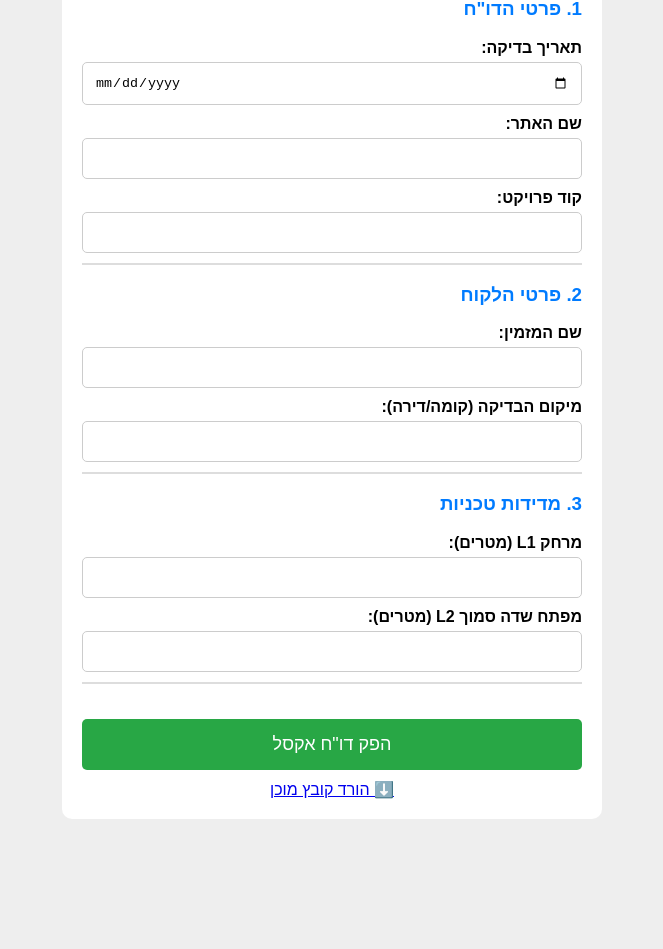
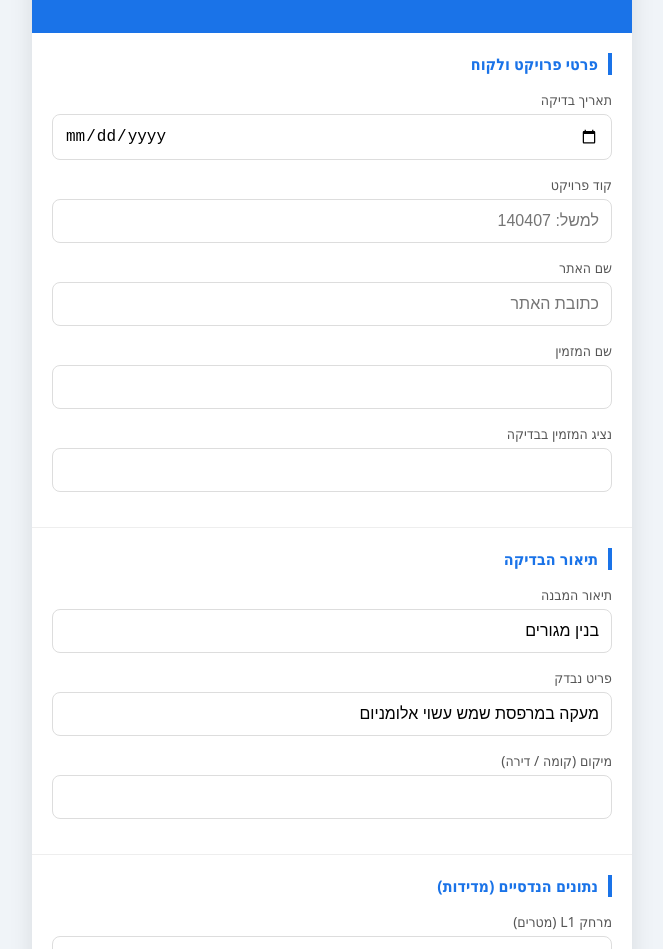
Before and after one commit to amiraharonsystem-cloud/railing-calculator., a website: page public/index.html in a window 1280 px wide. Shown: the part 108-1057 px from the top of the page, without its empty margins (308-971 px from the left). Before the commit the page ends 945 px from the top, so only its background shows below. Drawn offline with Linux system fonts and the light colour scheme.

Commit message:
Update index.html

```diff
--- a/public/index.html
+++ b/public/index.html
@@ -3,74 +3,101 @@
 <head>
     <meta charset="UTF-8">
     <meta name="viewport" content="width=device-width, initial-scale=1.0">
-    <title>מערכת בדיקת מעקה</title>
+    <title>מערכת דוחות מעקה</title>
     <style>
-        body { font-family: sans-serif; background: #eee; padding: 10px; }
-        .card { background: white; padding: 20px; border-radius: 10px; max-width: 500px; margin: auto; }
-        .section { border-bottom: 2px solid #ddd; margin-bottom: 15px; padding-bottom: 10px; }
-        h3 { color: #007bff; }
-        label { display: block; margin: 10px 0 5px; font-weight: bold; }
-        input { width: 100%; padding: 12px; border: 1px solid #ccc; border-radius: 5px; box-sizing: border-box; }
-        button { width: 100%; padding: 15px; background: #28a745; color: white; border: none; font-size: 18px; margin-top: 20px; border-radius: 5px; cursor: pointer; }
+        body { font-family: 'Segoe UI', Tahoma, sans-serif; background: #f0f4f8; margin: 0; padding: 15px; }
+        .app-container { max-width: 600px; margin: auto; background: white; border-radius: 15px; box-shadow: 0 10px 25px rgba(0,0,0,0.1); overflow: hidden; }
+        .header { background: #1a73e8; color: white; padding: 20px; text-align: center; }
+        .section { padding: 20px; border-bottom: 1px solid #eee; }
+        .section-title { font-weight: bold; color: #1a73e8; margin-bottom: 15px; display: block; border-right: 4px solid #1a73e8; padding-right: 10px; }
+        label { display: block; margin-bottom: 5px; font-size: 14px; color: #555; }
+        input, select, textarea { width: 100%; padding: 12px; margin-bottom: 15px; border: 1px solid #ddd; border-radius: 8px; box-sizing: border-box; font-size: 16px; }
+        button { width: 100%; padding: 18px; background: #28a745; color: white; border: none; border-radius: 8px; font-size: 20px; font-weight: bold; cursor: pointer; transition: 0.3s; }
+        button:hover { background: #218838; }
+        .download-area { display: none; text-align: center; padding: 20px; background: #e8f5e9; }
     </style>
 </head>
 <body>
 
-<div class="card">
-    <h2>הזנת דו"ח בדיקת מעקה</h2>
-
-    <div class="section">
-        <h3>1. פרטי הדו"ח</h3>
-        <label>תאריך בדיקה:</label>
-        <input type="date" id="testDate">
-        <label>שם האתר:</label>
-        <input type="text" id="siteName">
-        <label>קוד פרויקט:</label>
-        <input type="text" id="projectId">
+<div class="app-container">
+    <div class="header">
+        <h1>הפקת דו"ח בדיקה</h1>
     </div>
 
     <div class="section">
-        <h3>2. פרטי הלקוח</h3>
-        <label>שם המזמין:</label>
+        <span class="section-title">פרטי פרויקט ולקוח</span>
+        <label>תאריך בדיקה</label>
+        <input type="date" id="testDate">
+        <label>קוד פרויקט</label>
+        <input type="text" id="projectId" placeholder="למשל: 140407">
+        <label>שם האתר</label>
+        <input type="text" id="siteName" placeholder="כתובת האתר">
+        <label>שם המזמין</label>
         <input type="text" id="clientName">
-        <label>מיקום הבדיקה (קומה/דירה):</label>
+        <label>נציג המזמין בבדיקה</label>
+        <input type="text" id="clientRep">
+    </div>
+
+    <div class="section">
+        <span class="section-title">תיאור הבדיקה</span>
+        <label>תיאור המבנה</label>
+        <input type="text" id="structure" value="בנין מגורים">
+        <label>פריט נבדק</label>
+        <input type="text" id="itemDesc" value="מעקה במרפסת שמש עשוי אלומניום">
+        <label>מיקום (קומה / דירה)</label>
         <input type="text" id="location">
     </div>
 
     <div class="section">
-        <h3>3. מדידות טכניות</h3>
-        <label>מרחק L1 (מטרים):</label>
-        <input type="number" step="0.01" id="L1">
-        <label>מפתח שדה סמוך L2 (מטרים):</label>
+        <span class="section-title">נתונים הנדסיים (מדידות)</span>
+        <label>מרחק L1 (מטרים)</label>
+        <input type="number" step="0.01" id="L1" placeholder="המרחק בין הניצבים">
+        <label>מפתח סמוך L2 (מטרים)</label>
         <input type="number" step="0.01" id="L2">
+        <label>מפתח לוח מליא L</label>
+        <input type="text" id="L_fill" value="-">
+        <label>עומס רוח (נ'/מ"ר)</label>
+        <input type="text" id="windLoad">
     </div>
 
-    <button onclick="save()">הפק דו"ח אקסל</button>
-    <a id="dl" href="/download" style="display:none; text-align:center; display:block; margin-top:10px;">⬇️ הורד קובץ מוכן</a>
+    <div class="section">
+        <label>הערות הבודק</label>
+        <textarea id="comments" rows="3"></textarea>
+    </div>
+
+    <div style="padding: 20px;">
+        <button onclick="submitData()">🚀 הפק דו"ח אקסל סופי</button>
+    </div>
+
+    <div id="downloadArea" class="download-area">
+        <p style="color: #2e7d32; font-weight: bold;">הדו"ח נוצר בהצלחה!</p>
+        <a href="/download" style="color: #1a73e8; text-decoration: none; font-size: 18px;">⬇️ לחץ כאן להורדת הקובץ</a>
+    </div>
 </div>
 
 <script>
-    async function save() {
-        const data = {
-            testDate: document.getElementById('testDate').value,
-            siteName: document.getElementById('siteName').value,
-            projectId: document.getElementById('projectId').value,
-            clientName: document.getElementById('clientName').value,
-            location: document.getElementById('location').value,
-            L1: document.getElementById('L1').value,
-            L2: document.getElementById('L2').value
-        };
+    async function submitData() {
+        const fields = ['testDate', 'projectId', 'siteName', 'clientName', 'clientRep', 'structure', 'itemDesc', 'location', 'L1', 'L2', 'L_fill', 'windLoad', 'comments'];
+        const data = {};
+        fields.forEach(f => data[f] = document.getElementById(f).value);
 
+        const btn = document.querySelector('button');
+        btn.innerText = "מעבד...";
+        btn.disabled = true;
+
+        try {
             const res = await fetch('/generate-excel', {
                 method: 'POST',
                 headers: {'Content-Type': 'application/json'},
                 body: JSON.stringify(data)
             });
-
             if(res.ok) {
-            alert("הנתונים הוזנו לאקסל בהצלחה!");
-            document.getElementById('dl').style.display = 'block';
+                document.getElementById('downloadArea').style.display = 'block';
+                window.scrollTo(0, document.body.scrollHeight);
             }
+        } catch(e) { alert("שגיאה בחיבור"); }
+        btn.innerText = "🚀 הפק דו"ח אקסל סופי";
+        btn.disabled = false;
     }
 </script>
 
```
Lines whose indentation alone changed are shown as unchanged.
